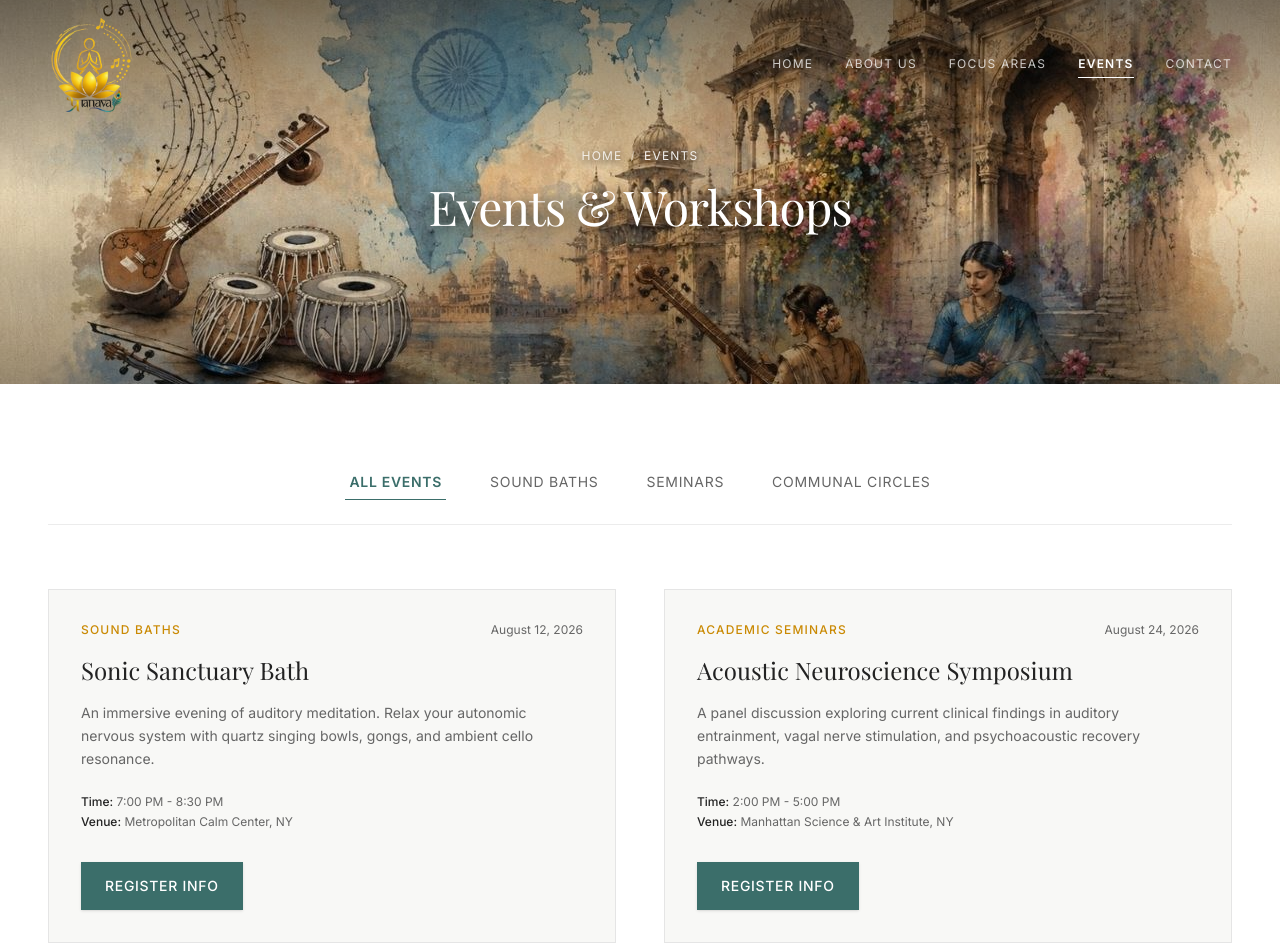
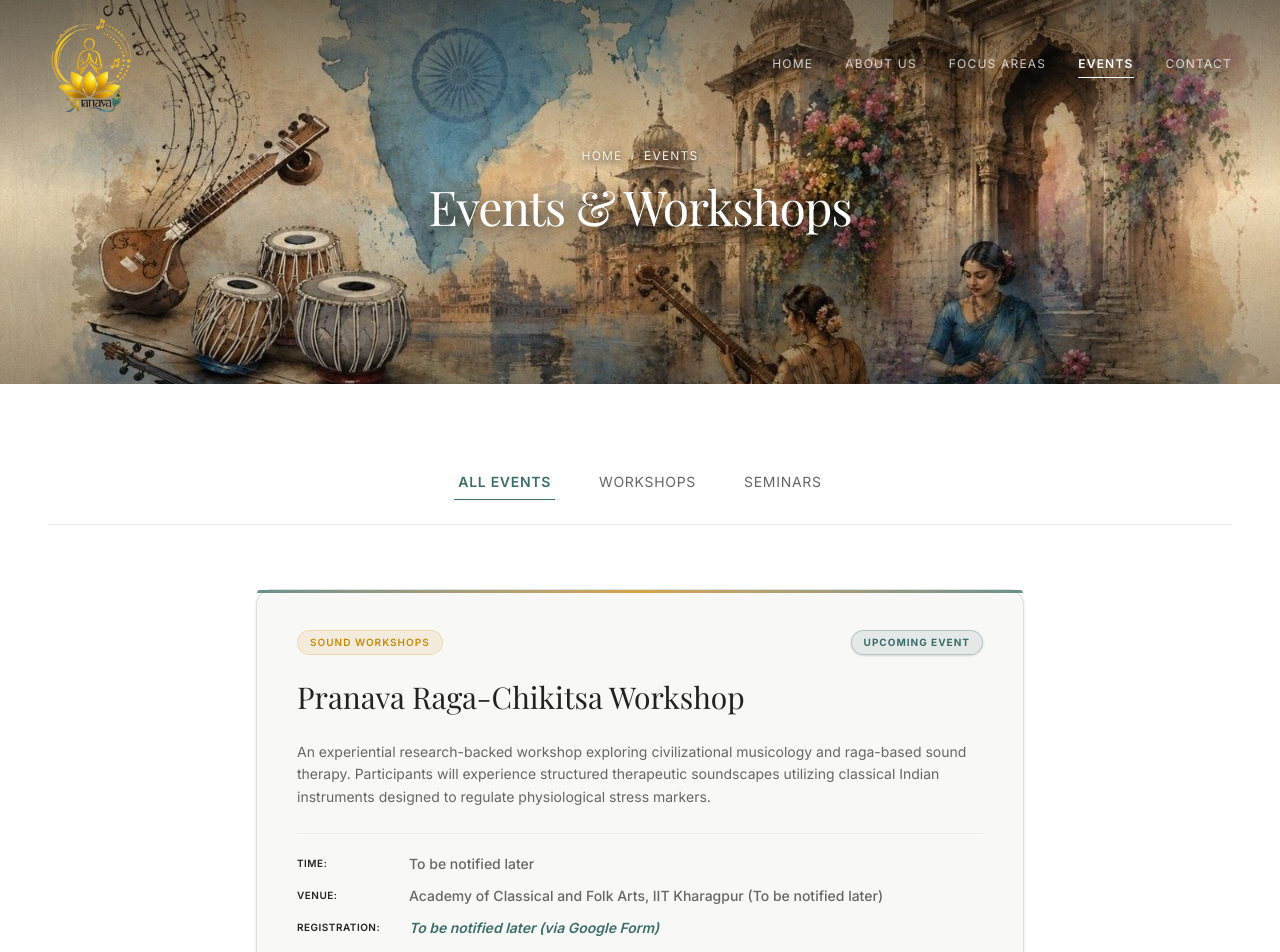
Before and after one commit to bhutuklearning/MajornMinor, a React (Vite) app: page /events in a window 1280 px wide. Shown: the top 952 px of the page. Built offline with nearby package versions, Linux system fonts and the light colour scheme; a web font is replaced by a local one.

Commit message:
Updated Events Page.

```diff
--- a/src/pages/Events/index.jsx
+++ b/src/pages/Events/index.jsx
@@ -1,6 +1,7 @@
 import React, { useState } from 'react';
 import { motion, AnimatePresence } from 'framer-motion';
 import { useNavigate } from 'react-router-dom';
+import toast from 'react-hot-toast';
 import SEO from '../../components/common/SEO';
 import PageBanner from '../../components/ui/PageBanner';
 import Container from '../../components/ui/Container';
@@ -9,8 +10,8 @@ import CTA from '../../components/sections/CTA';
 import { IMAGES } from '../../constants/images';
 
 /**
- * Events and Workshops page featuring category filters, clean list cards,
- * and responsive details.
+ * Restructured Events and Workshops page showcasing only official upcoming
+ * campus events and workshops at IIT Kharagpur, eliminating all placeholder data.
  */
 export default function Events() {
   const navigate = useNavigate();
@@ -18,51 +19,21 @@ export default function Events() {
 
   const filters = [
     { key: 'all', label: 'All Events' },
-    { key: 'sound-baths', label: 'Sound Baths' },
-    { key: 'academic-seminars', label: 'Seminars' },
-    { key: 'community-circles', label: 'Communal Circles' }
+    { key: 'sound-workshops', label: 'Workshops' },
+    { key: 'academic-seminars', label: 'Seminars' }
   ];
 
   const eventsList = [
     {
       id: 1,
-      title: "Sonic Sanctuary Bath",
-      category: "sound-baths",
-      categoryLabel: "Sound Baths",
-      date: "August 12, 2026",
-      time: "7:00 PM - 8:30 PM",
-      venue: "Metropolitan Calm Center, NY",
-      description: "An immersive evening of auditory meditation. Relax your autonomic nervous system with quartz singing bowls, gongs, and ambient cello resonance."
-    },
-    {
-      id: 2,
-      title: "Acoustic Neuroscience Symposium",
-      category: "academic-seminars",
-      categoryLabel: "Academic Seminars",
-      date: "August 24, 2026",
-      time: "2:00 PM - 5:00 PM",
-      venue: "Manhattan Science & Art Institute, NY",
-      description: "A panel discussion exploring current clinical findings in auditory entrainment, vagal nerve stimulation, and psychoacoustic recovery pathways."
-    },
-    {
-      id: 3,
-      title: "Communal Vocal Toning Circle",
-      category: "community-circles",
-      categoryLabel: "Community Circles",
-      date: "September 08, 2026",
-      time: "6:30 PM - 8:00 PM",
-      venue: "Harmony Community Hall, Brooklyn",
-      description: "A collective vocal pacing session using organic drone humming and group rhythm circles to de-escalate anxiety and bridge social isolation."
-    },
-    {
-      id: 4,
-      title: "Evening Reflection Sound Meditation",
-      category: "sound-baths",
-      categoryLabel: "Sound Baths",
-      date: "September 15, 2026",
-      time: "8:00 PM - 9:15 PM",
-      venue: "Metropolitan Calm Center, NY",
-      description: "A quiet, slow-tempo acoustic pacing meditation designed to support sleep preparation and alleviate high stress levels."
+      title: "Pranava Raga-Chikitsa Workshop",
+      category: "sound-workshops",
+      categoryLabel: "Sound Workshops",
+      date: "Upcoming Event",
+      time: "To be notified later",
+      venue: "Academy of Classical and Folk Arts, IIT Kharagpur (To be notified later)",
+      registration: "To be notified later (via Google Form)",
+      description: "An experiential research-backed workshop exploring civilizational musicology and raga-based sound therapy. Participants will experience structured therapeutic soundscapes utilizing classical Indian instruments designed to regulate physiological stress markers."
     }
   ];
 
@@ -72,15 +43,18 @@ export default function Events() {
     : eventsList.filter(e => e.category === activeFilter);
 
   const handleRegister = (eventTitle) => {
-    // Navigate to contact with pre-filled state
+    toast.success(`Thank you for your interest! We will notify you once registrations open for the ${eventTitle}.`);
+    // Also navigate to contact after a slight delay
+    setTimeout(() => {
       navigate(`/contact?subject=booking&event=${encodeURIComponent(eventTitle)}`);
+    }, 1500);
   };
 
   return (
     <>
       <SEO
         title="Events & Workshops"
-        description="Join us for restorative Sound Baths, academic psychoacoustic Seminars, and group Communal Listening Circles. Book your place at a Pranava event today."
+        description="Join us for restorative Sound Workshops and academic psychoacoustic Seminars at IIT Kharagpur. Register interest for upcoming events today."
         canonicalPath="/events"
         breadcrumbs={[
           { name: 'Home', path: '/' },
@@ -121,30 +95,36 @@ export default function Events() {
             ))}
           </div>
 
-          {/* Events Listings Grid */}
-          <div className="grid grid-cols-1 md:grid-cols-2 gap-8 lg:gap-12">
+          {/* Events Listings Container */}
+          <div className="max-w-3xl mx-auto">
             <AnimatePresence mode="popLayout">
-              {filteredEvents.map(event => (
+              {filteredEvents.length > 0 ? (
+                filteredEvents.map(event => (
                   <motion.div
                     layout
                     key={event.id}
-                  initial={{ opacity: 0, scale: 0.98 }}
-                  animate={{ opacity: 1, scale: 1 }}
-                  exit={{ opacity: 0, scale: 0.98 }}
-                  transition={{ duration: 0.4 }}
-                  className="bg-bg border border-border p-8 flex flex-col justify-between h-full"
+                    initial={{ opacity: 0, y: 15 }}
+                    animate={{ opacity: 1, y: 0 }}
+                    exit={{ opacity: 0, y: -15 }}
+                    transition={{ duration: 0.5 }}
+                    className="bg-bg border border-primary-accent/15 hover:border-primary-accent/30 rounded-2xl p-8 sm:p-10 flex flex-col justify-between shadow-sm hover:shadow-md transition-all duration-300 relative group"
                   >
-                  <div className="space-y-4">
-                    <div className="flex justify-between items-start gap-4">
-                      <span className="font-sans text-xs tracking-widest text-secondary-accent uppercase font-medium">
+                    {/* Glowing highlight edge */}
+                    <div className="absolute top-0 left-0 right-0 h-[3px] bg-gradient-to-r from-primary-accent via-secondary-accent to-primary-accent rounded-t-2xl opacity-75"></div>
+
+                    <div className="space-y-6">
+                      <div className="flex flex-wrap justify-between items-center gap-4">
+                        <span className="px-3 py-1 bg-secondary-accent/10 border border-secondary-accent/20 rounded-full font-sans text-[10px] tracking-widest text-secondary-accent uppercase font-semibold">
                           {event.categoryLabel}
                         </span>
-                      <span className="font-sans text-xs text-secondary-text">
+
+                        {/* Upcoming Event Banner */}
+                        <span className="px-3 py-1 bg-primary-accent/10 border border-primary-accent/30 rounded-full font-sans text-[10px] tracking-widest text-primary-accent uppercase font-bold shadow-sm">
                           {event.date}
                         </span>
                       </div>
 
-                    <h3 className="font-serif text-xl sm:text-2xl text-primary-text font-normal">
+                      <h3 className="font-serif text-2xl sm:text-3xl text-primary-text font-normal leading-tight group-hover:text-primary-accent transition-colors duration-300">
                         {event.title}
                       </h3>
 
@@ -152,22 +132,47 @@ export default function Events() {
                         {event.description}
                       </p>
 
-                    <div className="pt-2 font-sans text-xs text-secondary-text space-y-1">
-                      <p><span className="font-medium text-primary-text">Time:</span> {event.time}</p>
-                      <p><span className="font-medium text-primary-text">Venue:</span> {event.venue}</p>
+                      <div className="pt-5 border-t border-divider/60 font-sans text-xs sm:text-sm text-secondary-text space-y-3">
+                        <div className="flex items-start">
+                          <span className="font-semibold text-primary-text uppercase tracking-wider text-[10px] w-28 shrink-0 mt-0.5">Time:</span>
+                          <span className="text-secondary-text font-medium">{event.time}</span>
+                        </div>
+                        <div className="flex items-start">
+                          <span className="font-semibold text-primary-text uppercase tracking-wider text-[10px] w-28 shrink-0 mt-0.5">Venue:</span>
+                          <span className="text-secondary-text font-medium">{event.venue}</span>
+                        </div>
+                        <div className="flex items-start">
+                          <span className="font-semibold text-primary-text uppercase tracking-wider text-[10px] w-28 shrink-0 mt-0.5">Registration:</span>
+                          <span className="text-primary-accent italic font-semibold">{event.registration}</span>
+                        </div>
                       </div>
                     </div>
 
-                  <div className="pt-8">
+                    <div className="pt-8 flex flex-col sm:flex-row gap-4 items-center">
                       <Button
                         onClick={() => handleRegister(event.title)}
-                      className="w-full sm:w-auto"
+                        className="w-full sm:w-auto px-8"
                       >
-                      Register Info
+                        Notify Me
                       </Button>
+                      <span className="text-[11px] font-sans text-secondary-text/80 italic text-center sm:text-left">
+                        Click to register interest and be notified once Google Form is released.
+                      </span>
                     </div>
                   </motion.div>
-              ))}
+                ))
+              ) : (
+                <motion.div
+                  initial={{ opacity: 0 }}
+                  animate={{ opacity: 1 }}
+                  className="text-center py-16 bg-bg/50 border border-dashed border-border rounded-2xl p-8"
+                >
+                  <p className="font-serif text-lg text-primary-text mb-2">No Scheduled Events</p>
+                  <p className="font-sans text-xs text-secondary-text max-w-sm mx-auto">
+                    There are no upcoming events in this category at the moment. Please select another tab or register interest to be notified of future dates.
+                  </p>
+                </motion.div>
+              )}
             </AnimatePresence>
           </div>
         </Container>
```
Lines whose indentation alone changed are shown as unchanged.
